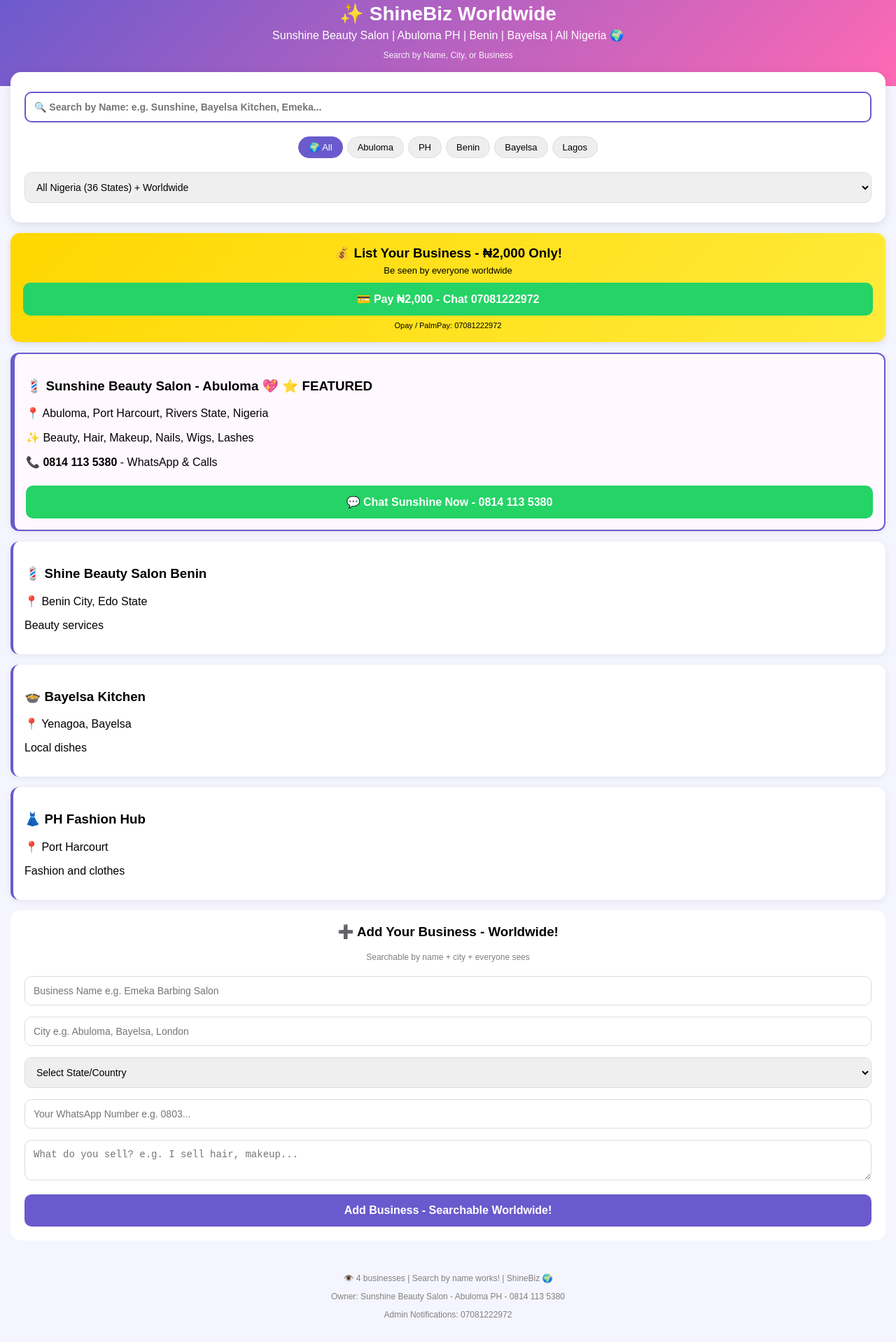
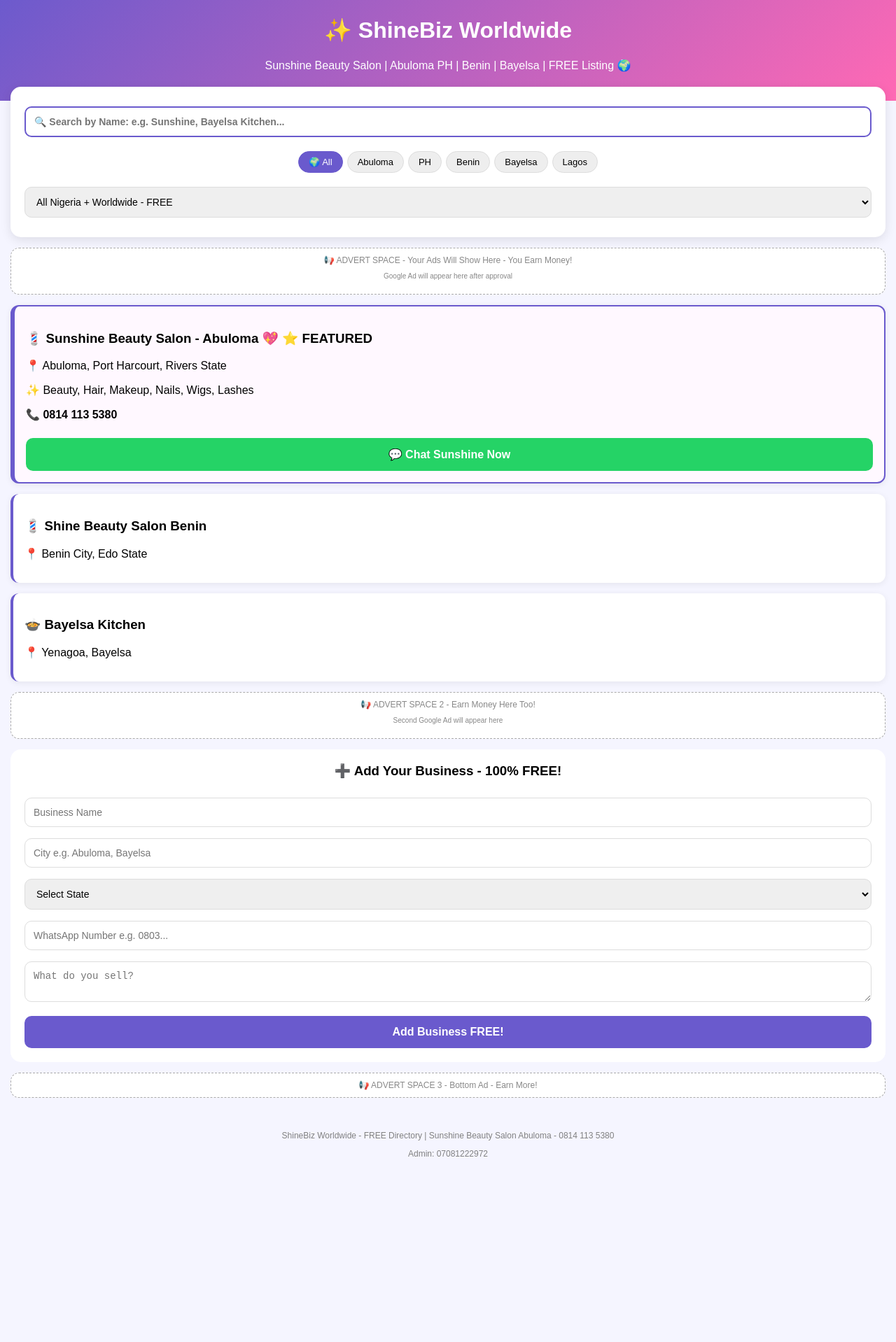
Before and after one commit to shinediamondshineout-cmyk/My-business-website, a plain HTML site: page index.html in a window 1280 px wide. Shown: the part 22-1940 px from the top of the page at 70% size. After the commit the page ends 1710 px from the top, so only its background shows below. Drawn offline with Linux system fonts and the light colour scheme.

Commit message:
Modify business details and add ad spaces
Updated business listing details and added advertisement spaces.

```diff
--- a/index.html
+++ b/index.html
@@ -4,11 +4,12 @@
 <meta charset="UTF-8">
 <meta name="viewport" content="width=device-width, initial-scale=1.0">
 <title>ShineBiz Worldwide - Sunshine Beauty Salon Abuloma PH</title>
-<meta name="description" content="Find businesses in Port Harcourt Abuloma, Benin, Bayelsa, Lagos, All Nigeria + Worldwide. Sunshine Beauty Salon 0814 113 5380">
+<meta name="description" content="Free business directory Abuloma, Port Harcourt, Benin, Bayelsa, Lagos, All Nigeria + Worldwide. Sunshine Beauty Salon 0814 113 5380">
+<!-- GOOGLE ADSENSE CODE - PASTE YOUR CODE HERE LATER -->
+<!-- <script async src="https://pagead2.googlesyndication.com/pagead/js/adsbygoogle.js"></script> -->
 <style>
 body{font-family:Arial,sans-serif;margin:0;background:#f5f5ff;}
 .header{background:linear-gradient(135deg,#6a5acd,#ff69b4);color:white;padding:25px;text-align:center;}
-.header h1{margin:0;font-size:28px;}
 .search-box{background:white;margin:-20px 15px 15px 15px;padding:20px;border-radius:15px;box-shadow:0 4px 15px rgba(0,0,0,0.1);}
 input,select,textarea{width:100%;padding:12px;margin:8px 0;border-radius:10px;border:1px solid #ddd;box-sizing:border-box;font-size:14px;}
 .city-tags{display:flex;flex-wrap:wrap;gap:6px;justify-content:center;margin:12px 0;}
@@ -16,22 +17,20 @@
 .city-tag.active{background:#6a5acd;color:white;border-color:#6a5acd;}
 .btn{width:100%;padding:14px;background:#6a5acd;color:white;border:none;border-radius:10px;font-size:16px;cursor:pointer;font-weight:bold;margin-top:8px;}
 .btn-whatsapp{background:#25D366;}
-.btn-pay{background:linear-gradient(135deg,#FFD700,#FFA500);color:black;}
 .business-card{background:white;margin:15px;padding:16px;border-radius:12px;box-shadow:0 2px 10px rgba(0,0,0,0.07);border-left:4px solid #6a5acd;}
 .featured{border:2px solid #6a5acd;border-left:6px solid #6a5acd;background:#fff8ff;}
-.pay-box{background:linear-gradient(135deg,#FFD700,#FFEB3B);padding:18px;border-radius:14px;margin:15px;text-align:center;box-shadow:0 3px 10px rgba(0,0,0,0.1);}
+.ad-box{background:white;margin:15px;padding:10px;border-radius:12px;text-align:center;border:1px dashed #aaa;color:#888;font-size:12px;}
 </style>
 </head>
 <body>
 
 <div class="header">
 <h1>✨ ShineBiz Worldwide</h1>
-<p style="margin:5px 0;">Sunshine Beauty Salon | Abuloma PH | Benin | Bayelsa | All Nigeria 🌍</p>
-<p style="font-size:12px;opacity:0.9;">Search by Name, City, or Business</p>
+<p>Sunshine Beauty Salon | Abuloma PH | Benin | Bayelsa | FREE Listing 🌍</p>
 </div>
 
 <div class="search-box">
-<input id="searchInput" type="text" placeholder="🔍 Search by Name: e.g. Sunshine, Bayelsa Kitchen, Emeka..." onkeyup="filterBiz()" style="font-weight:bold;border:2px solid #6a5acd;">
+<input id="searchInput" type="text" placeholder="🔍 Search by Name: e.g. Sunshine, Bayelsa Kitchen..." onkeyup="filterBiz()" style="font-weight:bold;border:2px solid #6a5acd;">
 <div class="city-tags">
 <span class="city-tag active" onclick="setCity('All')">🌍 All</span>
 <span class="city-tag" onclick="setCity('Abuloma')">Abuloma</span>
@@ -41,101 +40,65 @@
 <span class="city-tag" onclick="setCity('Lagos')">Lagos</span>
 </div>
 <select id="cityFilter" onchange="filterBiz()">
-<option value="All">All Nigeria (36 States) + Worldwide</option>
-<option>Abia</option><option>Adamawa</option><option>Akwa Ibom</option><option>Anambra</option><option>Bauchi</option><option>Bayelsa</option><option>Benue</option><option>Borno</option><option>Cross River</option><option>Delta</option><option>Ebonyi</option><option>Edo - Benin City</option><option>Ekiti</option><option>Enugu</option><option>Gombe</option><option>Imo</option><option>Jigawa</option><option>Kaduna</option><option>Kano</option><option>Katsina</option><option>Kebbi</option><option>Kogi</option><option>Kwara</option><option>Lagos</option><option>Nasarawa</option><option>Niger</option><option>Ogun</option><option>Ondo</option><option>Osun</option><option>Oyo</option><option>Plateau</option><option>Rivers - Port Harcourt - Abuloma</option><option>Sokoto</option><option>Taraba</option><option>Yobe</option><option>Zamfara</option><option>FCT - Abuja</option>
-<option>UK - London</option><option>USA</option><option>UAE - Dubai</option><option>Canada</option><option>Ghana</option><option>South Africa</option><option>Other International</option>
+<option value="All">All Nigeria + Worldwide - FREE</option>
+<option>Abia</option><option>Bayelsa</option><option>Edo - Benin City</option><option>Lagos</option><option>Rivers - Port Harcourt - Abuloma</option><option>FCT - Abuja</option><option>UK</option><option>USA</option><option>Dubai</option><option>Other International</option>
 </select>
 </div>
 
-<div class="pay-box">
-<h3 style="margin:0;">💰 List Your Business - ₦2,000 Only!</h3>
-<p style="margin:6px 0;font-size:13px;">Be seen by everyone worldwide</p>
-<a href="https://wa.me/2347081222972?text=Hello%20ShineBiz%20I%20want%20to%20pay%20%E2%82%A62,000%20to%20list%20my%20business%20on%20your%20worldwide%20website" style="display:block;background:#25D366;color:white;padding:14px;border-radius:10px;text-decoration:none;font-weight:bold;margin-top:10px;">💳 Pay ₦2,000 - Chat 07081222972</a>
-<p style="font-size:11px;margin:8px 0 0 0;">Opay / PalmPay: 07081222972</p>
+<!-- AD SPACE 1 - TOP -->
+<div class="ad-box">
+📢 ADVERT SPACE - Your Ads Will Show Here - You Earn Money!
+<!-- PASTE ADSENSE CODE HERE -->
+<p style="font-size:10px;">Google Ad will appear here after approval</p>
 </div>
 
 <div id="businessList">
 
 <div class="business-card featured" data-city="Abuloma Port Harcourt Rivers Sunshine Beauty Salon" data-name="Sunshine Beauty Salon">
 <h3>💈 Sunshine Beauty Salon - Abuloma 💖 ⭐ FEATURED</h3>
-<p>📍 Abuloma, Port Harcourt, Rivers State, Nigeria</p>
+<p>📍 Abuloma, Port Harcourt, Rivers State</p>
 <p>✨ Beauty, Hair, Makeup, Nails, Wigs, Lashes</p>
-<p>📞 <b>0814 113 5380</b> - WhatsApp & Calls</p>
-<button class="btn btn-whatsapp" onclick="window.open('https://wa.me/2348141135380?text=Hello%20Sunshine%20Beauty%20Salon%20Abuloma,%20I%20found%20you%20on%20ShineBiz%20Worldwide!%20I%20want%20to%20make%20hair!','_blank')">💬 Chat Sunshine Now - 0814 113 5380</button>
+<p>📞 <b>0814 113 5380</b></p>
+<button class="btn btn-whatsapp" onclick="window.open('https://wa.me/2348141135380?text=Hello%20Sunshine%20Beauty%20Salon%20Abuloma!','_blank')">💬 Chat Sunshine Now</button>
 </div>
 
-<div class="business-card" data-city="Benin City Edo" data-name="Shine Beauty Salon"><h3>💈 Shine Beauty Salon Benin</h3><p>📍 Benin City, Edo State</p><p>Beauty services</p></div>
-<div class="business-card" data-city="Bayelsa Yenagoa" data-name="Bayelsa Kitchen"><h3>🍲 Bayelsa Kitchen</h3><p>📍 Yenagoa, Bayelsa</p><p>Local dishes</p></div>
-<div class="business-card" data-city="Port Harcourt" data-name="PH Fashion Hub"><h3>👗 PH Fashion Hub</h3><p>📍 Port Harcourt</p><p>Fashion and clothes</p></div>
+<div class="business-card" data-city="Benin City Edo" data-name="Shine Beauty Salon"><h3>💈 Shine Beauty Salon Benin</h3><p>📍 Benin City, Edo State</p></div>
+<div class="business-card" data-city="Bayelsa Yenagoa" data-name="Bayelsa Kitchen"><h3>🍲 Bayelsa Kitchen</h3><p>📍 Yenagoa, Bayelsa</p></div>
+</div>
+
+<!-- AD SPACE 2 - MIDDLE -->
+<div class="ad-box">
+📢 ADVERT SPACE 2 - Earn Money Here Too!
+<p style="font-size:10px;">Second Google Ad will appear here</p>
 </div>
 
 <div style="background:white;margin:15px;padding:20px;border-radius:15px;">
-<h3 style="text-align:center;margin-top:0;">➕ Add Your Business - Worldwide!</h3>
-<p style="text-align:center;font-size:12px;color:gray;">Searchable by name + city + everyone sees</p>
-<input id="bName" placeholder="Business Name e.g. Emeka Barbing Salon">
-<input id="bCity" placeholder="City e.g. Abuloma, Bayelsa, London">
-<select id="bState"><option value="">Select State/Country</option><option>Abia</option><option>Adamawa</option><option>Akwa Ibom</option><option>Anambra</option><option>Bauchi</option><option>Bayelsa</option><option>Benue</option><option>Borno</option><option>Cross River</option><option>Delta</option><option>Ebonyi</option><option>Edo - Benin City</option><option>Ekiti</option><option>Enugu</option><option>Gombe</option><option>Imo</option><option>Jigawa</option><option>Kaduna</option><option>Kano</option><option>Katsina</option><option>Kebbi</option><option>Kogi</option><option>Kwara</option><option>Lagos</option><option>Nasarawa</option><option>Niger</option><option>Ogun</option><option>Ondo</option><option>Osun</option><option>Oyo</option><option>Plateau</option><option>Rivers - Port Harcourt - Abuloma</option><option>Sokoto</option><option>Taraba</option><option>Yobe</option><option>Zamfara</option><option>FCT - Abuja</option><option>UK - London</option><option>USA</option><option>Dubai</option><option>Canada</option><option>Ghana</option><option>Other International</option></select>
-<input id="bPhone" placeholder="Your WhatsApp Number e.g. 0803...">
-<textarea id="bDesc" placeholder="What do you sell? e.g. I sell hair, makeup..."></textarea>
-<button class="btn" onclick="addBusiness()">Add Business - Searchable Worldwide!</button>
+<h3 style="text-align:center;margin-top:0;">➕ Add Your Business - 100% FREE!</h3>
+<input id="bName" placeholder="Business Name">
+<input id="bCity" placeholder="City e.g. Abuloma, Bayelsa">
+<select id="bState"><option value="">Select State</option><option>Abia</option><option>Bayelsa</option><option>Edo - Benin City</option><option>Lagos</option><option>Rivers - Port Harcourt - Abuloma</option><option>FCT - Abuja</option><option>UK</option><option>USA</option><option>Dubai</option></select>
+<input id="bPhone" placeholder="WhatsApp Number e.g. 0803...">
+<textarea id="bDesc" placeholder="What do you sell?"></textarea>
+<button class="btn" onclick="addBusiness()">Add Business FREE!</button>
+</div>
+
+<!-- AD SPACE 3 - BOTTOM -->
+<div class="ad-box">
+📢 ADVERT SPACE 3 - Bottom Ad - Earn More!
 </div>
 
 <div style="text-align:center;padding:20px;color:gray;font-size:12px;">
-<p>👁️ <span id="visitCount">4</span> businesses | Search by name works! | ShineBiz 🌍</p>
-<p>Owner: Sunshine Beauty Salon - Abuloma PH - 0814 113 5380</p>
-<p>Admin Notifications: 07081222972</p>
+<p>ShineBiz Worldwide - FREE Directory | Sunshine Beauty Salon Abuloma - 0814 113 5380</p>
+<p>Admin: 07081222972</p>
 </div>
 
 <script>
 let saved = JSON.parse(localStorage.getItem('shinebiz')||'[]');
 saved.forEach(b=>{createCard(b.name,b.city+' '+b.state,b.desc,b.phone)});
-
-function setCity(city){
- document.getElementById('cityFilter').value=city;
- document.getElementById('searchInput').value=city==='All'?'':city;
- filterBiz();
- document.querySelectorAll('.city-tag').forEach(t=>t.classList.remove('active'));
- event.target.classList.add('active');
-}
-// NEW SEARCH BY NAME FUNCTION
-function filterBiz(){
- let search=document.getElementById('searchInput').value.toLowerCase().trim();
- let city=document.getElementById('cityFilter').value.toLowerCase();
- document.querySelectorAll('.business-card').forEach(card=>{
-  let allText = (card.innerText + ' ' + card.getAttribute('data-city') + ' ' + (card.getAttribute('data-name')||'')).toLowerCase();
-  let matchSearch = search==='' || allText.includes(search);
-  let matchCity = city==='all' || allText.includes(city);
-  card.style.display = (matchSearch && matchCity) ? 'block' : 'none';
- });
-}
-function createCard(name,city,desc,phone){
- let list=document.getElementById('businessList');
- let div=document.createElement('div');
- div.className='business-card';
- div.setAttribute('data-city',city);
- div.setAttribute('data-name',name);
- let waLink = phone ? `https://wa.me/234${phone.toString().slice(-10)}?text=Hello%20${encodeURIComponent(name)}%20I%20found%20you%20on%20ShineBiz%20Worldwide!` : '';
- div.innerHTML=`<h3>✨ ${name}</h3><p>📍 ${city}</p><p>${desc||''}</p>${phone?`<p>📞 ${phone}</p><button class='btn btn-whatsapp' onclick="window.open('${waLink}','_blank')">💬 Chat on WhatsApp</button>`:''}`;
- list.prepend(div);
-}
-function addBusiness(){
- let name=document.getElementById('bName').value.trim();
- let city=document.getElementById('bCity').value.trim();
- let state=document.getElementById('bState').value;
- let phone=document.getElementById('bPhone').value.trim();
- let desc=document.getElementById('bDesc').value.trim();
- if(!name||!city){alert('Please enter Business Name and City!');return;}
- let biz={name,city,state,phone,desc};
- let all=JSON.parse(localStorage.getItem('shinebiz')||'[]');
- all.unshift(biz);
- localStorage.setItem('shinebiz',JSON.stringify(all));
- createCard(name,city+' '+(state||''),desc,phone);
- let msg=`🔔 NEW BUSINESS on ShineBiz Worldwide!%0A%0A🏢 Name: ${encodeURIComponent(name)}%0A📍 City: ${encodeURIComponent(city+', '+(state||''))}%0A📞 Phone: ${phone}%0A📝 Desc: ${encodeURIComponent(desc)}%0A%0AAction: Pay ₦2,000 to list!`;
- window.open(`https://wa.me/2347081222972?text=${msg}`,'_blank');
- alert('✅ Added! '+name+' is now searchable by name! Notification sent to 07081222972');
- document.getElementById('visitCount').innerText=document.querySelectorAll('.business-card').length;
- document.getElementById('bName').value='';document.getElementById('bCity').value='';document.getElementById('bPhone').value='';document.getElementById('bDesc').value='';
-}
+function setCity(city){document.getElementById('cityFilter').value=city;document.getElementById('searchInput').value=city==='All'?'':city;filterBiz();document.querySelectorAll('.city-tag').forEach(t=>t.classList.remove('active'));event.target.classList.add('active');}
+function filterBiz(){let s=document.getElementById('searchInput').value.toLowerCase();let c=document.getElementById('cityFilter').value.toLowerCase();document.querySelectorAll('.business-card').forEach(card=>{let t=(card.innerText+' '+card.getAttribute('data-city')+' '+(card.getAttribute('data-name')||'')).toLowerCase();card.style.display=(s===''||t.includes(s))&&(c==='all'||t.includes(c))?'block':'none';});}
+function createCard(name,city,desc,phone){let list=document.getElementById('businessList');let div=document.createElement('div');div.className='business-card';div.setAttribute('data-city',city);div.setAttribute('data-name',name);let wa=phone?`https://wa.me/234${phone.slice(-10)}?text=Hello%20${encodeURIComponent(name)}` :'';div.innerHTML=`<h3>✨ ${name}</h3><p>📍 ${city}</p><p>${desc||''}</p>${phone?`<p>📞 ${phone}</p><button class='btn btn-whatsapp' onclick="window.open('${wa}','_blank')">💬 WhatsApp</button>`:''}`;list.prepend(div);}
+function addBusiness(){let name=document.getElementById('bName').value.trim();let city=document.getElementById('bCity').value.trim();let state=document.getElementById('bState').value;let phone=document.getElementById('bPhone').value.trim();let desc=document.getElementById('bDesc').value.trim();if(!name||!city){alert('Enter Name and City');return;}let biz={name,city,state,phone,desc};let all=JSON.parse(localStorage.getItem('shinebiz')||'[]');all.unshift(biz);localStorage.setItem('shinebiz',JSON.stringify(all));createCard(name,city+' '+state,desc,phone);let msg=`🔔 NEW FREE LISTING on ShineBiz!%0AName: ${encodeURIComponent(name)}%0ACity: ${city}%0APhone: ${phone}%0ADesc: ${encodeURIComponent(desc)}`;window.open(`https://wa.me/2347081222972?text=${msg}`,'_blank');alert('✅ Added FREE!');}
 </script>
 </body>
-                                                                                                                                                                                                                                                           </html>
+ </html>
```
